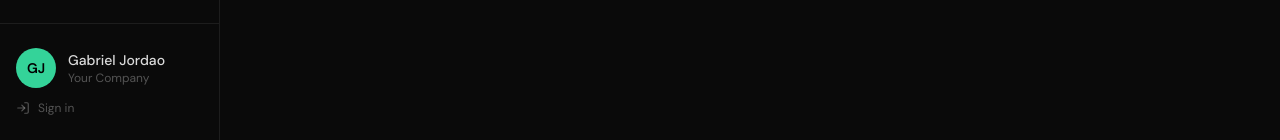
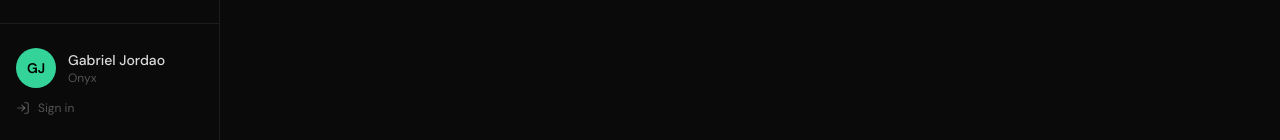
Before and after one commit to gabrieljordao1/epo-tracker, a Next.js app in the folder frontend/: page /analytics in a window 1280 px wide. Shown: the part 660-800 px from the top of the page. Built offline with nearby package versions, Linux system fonts and the light colour scheme; no server answers.

Commit message:
Fix build: cast displayUser for company_name property
Co-Authored-By: Claude Opus 4.6 <noreply@anthropic.com>

```diff
--- a/frontend/src/components/Sidebar.tsx
+++ b/frontend/src/components/Sidebar.tsx
@@ -23,7 +23,7 @@ export function Sidebar() {
 
   const displayUser = activeUser || currentUser;
   const displayName = displayUser?.full_name || "Gabriel Jordao";
-  const displayCompany = displayUser?.company_name || "Your Company";
+  const displayCompany = (displayUser as any)?.company_name || "Onyx";
   const initials = displayName.split(" ").map((n) => n[0]).join("");
 
   const navItems = [
```
